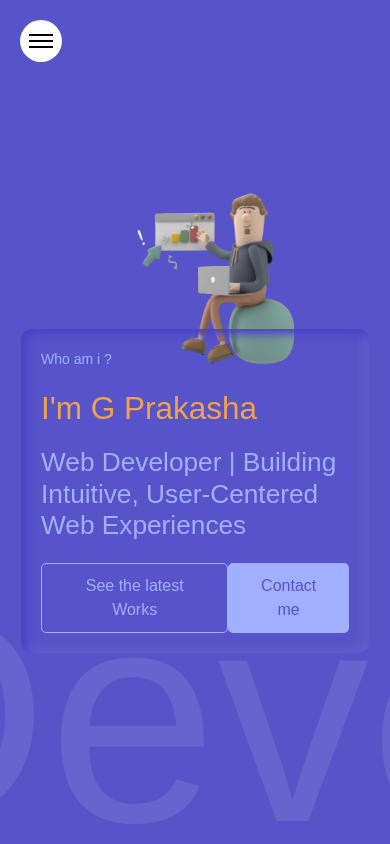
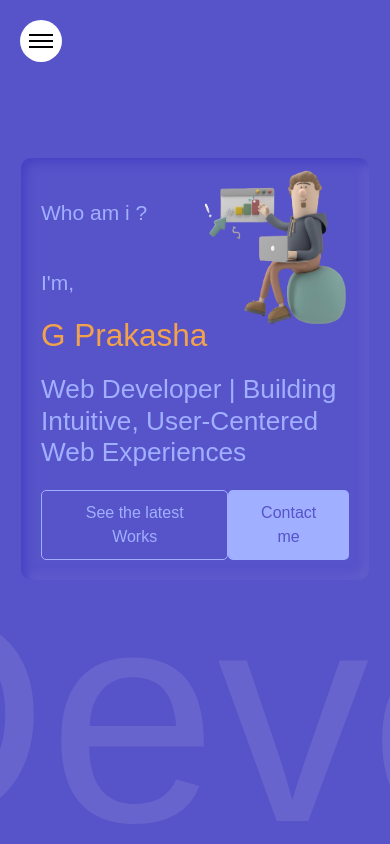
Before and after one commit to GPrakasha/protfolio2, a React (Vite) app: page / in a window 390 px wide. Built offline with nearby package versions, Linux system fonts and the light colour scheme; a web font is replaced by a local one.

Commit message:
fix: intro section responsiveness

```diff
--- a/src/components/intro/IntroSection.tsx
+++ b/src/components/intro/IntroSection.tsx
@@ -7,12 +7,11 @@ const IntroSectionContainer = styled(motion.section)`
     background-image: url('src/assets/avatar1.png');
     background-size: contain;
     background-repeat: no-repeat;
-    background-position-y: center;
+    background-position-y: -100px;
     background-position-x: 25vw;
 
     @media (max-width: 768px) {
-        background-position-y: 25%;
-        background-position-x: 0;
+        background-image: none;
     }
 `;
 
@@ -21,12 +20,21 @@ const IntroContent = styled(motion.div)`
             inset -5px -5px 10px var(--light-secondary);
     border-radius: 10px;
     padding: 20px;
-    margin-right: 25%;
-    max-width: 25vw;
+    margin-left: 10%;
+    max-width: 37vw;
+    margin-bottom: 10%;
+    margin-right: auto;
 
     @media (max-width: 768px) {
         margin: auto auto 55% auto;
         max-width: unset;
+        background-image: url(src/assets/avatar1.png);
+        height: 50vh;
+        background-size: 90vw;
+        background-repeat: no-repeat;
+        background-position-x: 60px;
+        background-position-y: -30px;
+        margin-top: 10vh;
     }
 `;
 
@@ -91,15 +99,21 @@ export default function IntroSection() {
 			>
 				<motion.h3
 					variants={textVariants}
-					className="text-primary-color"
+					className="text-primary-color text-2xl md:m-0 mx-0 my-auto"
 				>
 					Who am i ?
+				</motion.h3>
+                <motion.h3
+					variants={textVariants}
+					className="text-primary-color text-2xl"
+				>
+					I'm,
 				</motion.h3>
 				<motion.h1
 					variants={textVariants}
 					className="text-4xl text-tertiary-color"
 				>
-					I'm G Prakasha
+					G Prakasha
 				</motion.h1>
 				<motion.p
 					variants={textVariants}
```
